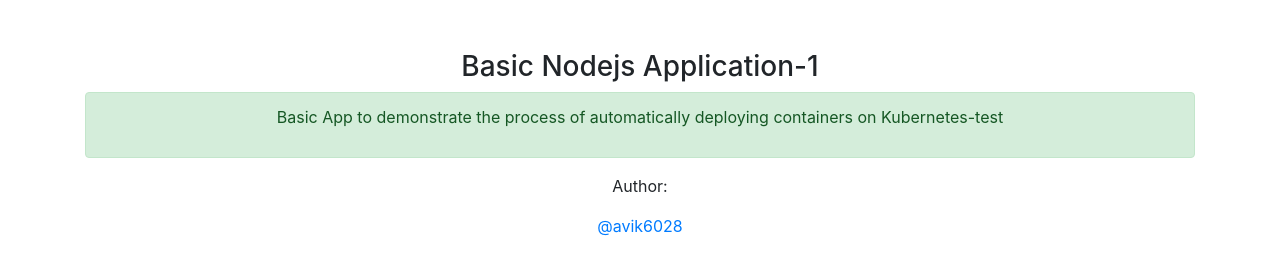
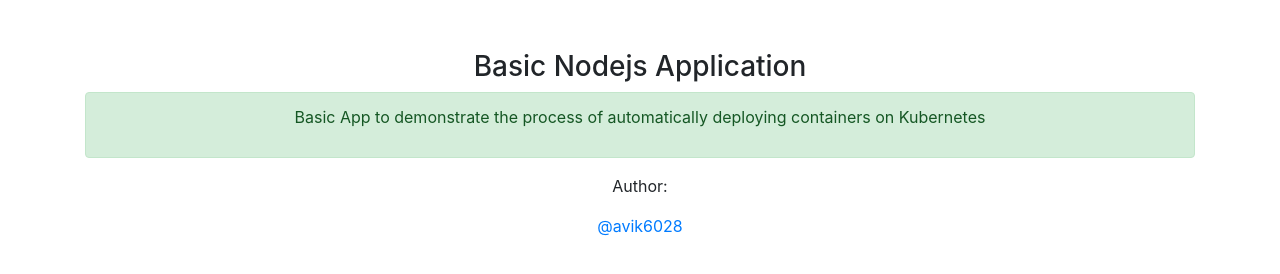
Before and after one commit to ppitonak/oc-pipe, a website: page index.html in a window 1280 px wide. Drawn offline with nearby package versions, Linux system fonts and the light colour scheme.

Commit message:
Update index.html

```diff
--- a/index.html
+++ b/index.html
@@ -10,12 +10,12 @@
     <div style="margin-top:50px">
       <div class="panel panel-info">
         <div class="text-center">
-          <h3 class="panel-title">Basic Nodejs Application-1</h3>
+          <h3 class="panel-title">Basic Nodejs Application</h3>
         </div>
         <div class="panel-body">
           <div class="alert alert-success">
             <p class="text-center">
-              Basic App to demonstrate the process of automatically deploying containers on Kubernetes-test</p>
+              Basic App to demonstrate the process of automatically deploying containers on Kubernetes</p>
           </div>
 
           <div class="text-center">
```
